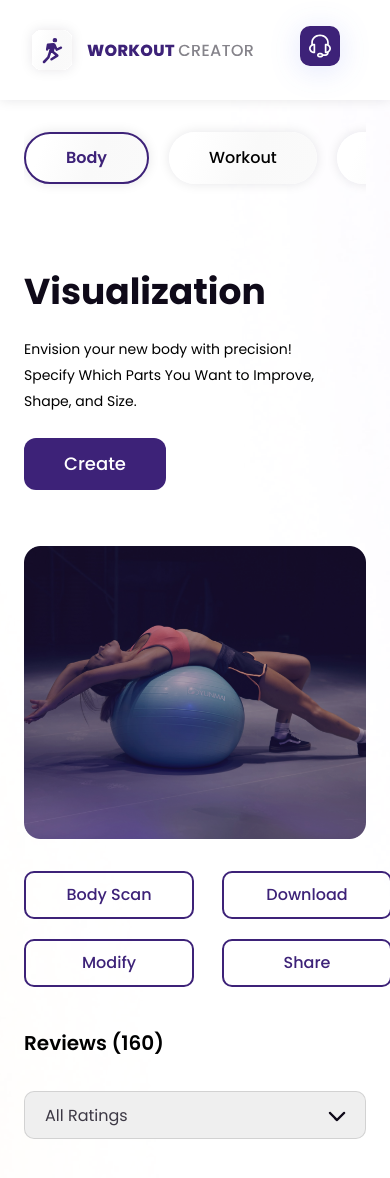
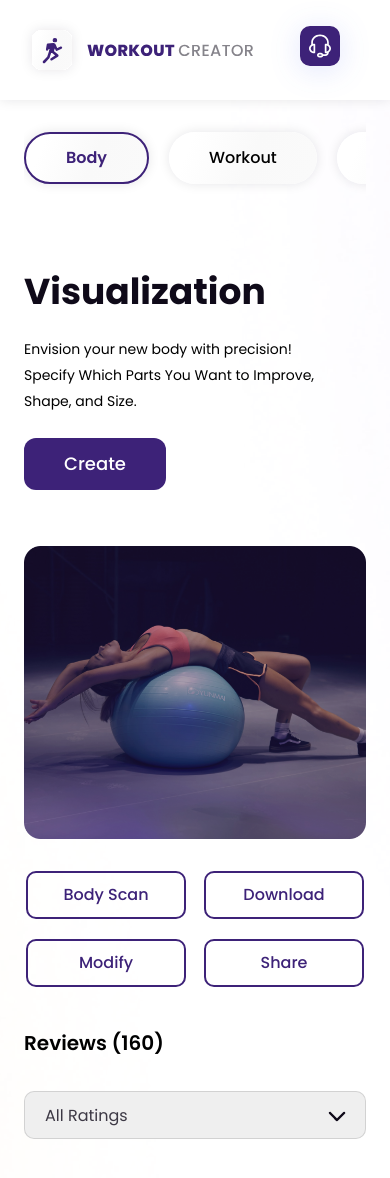
Before and after one commit to imran-farooq7/architectus, a Next.js app: page / in a window 390 px wide. Shown: the top 1178 px of the page. Built offline with nearby package versions, Linux system fonts and the light colour scheme.

Commit message:
mobile changes for btn group

```diff
--- a/components/shared ui/Button.tsx
+++ b/components/shared ui/Button.tsx
@@ -2,7 +2,7 @@ const Button = ({ text, disabled }: { text: string; disabled?: boolean }) => {
 	return (
 		<button
 			disabled={disabled}
-			className=" md:px-0 w-full min-w-[170px] max-w-44 text-nowrap text-base py-2.5 rounded-[10px] border-[2px] border-[#3D2278] font-medium bg-transparent text-[#3D2278] disabled:opacity-40"
+			className=" md:px-0 w-full min-w-40 max-w-44 text-nowrap text-base py-2.5 rounded-[10px] border-[2px] border-[#3D2278] font-medium bg-transparent text-[#3D2278] disabled:opacity-40"
 		>
 			{text}
 		</button>
--- a/components/shared ui/ButtonsGroup.tsx
+++ b/components/shared ui/ButtonsGroup.tsx
@@ -11,7 +11,7 @@ const ButtonsGroup = ({
 	setOpen?: Dispatch<SetStateAction<boolean>>;
 }) => {
 	return (
-		<div className="flex tabs gap-7 gap-y-4 md:justify-center">
+		<div className="flex tabs gap-4 gap-y-4 justify-evenly md:justify-center">
 			{isWorkout ? (
 				<>
 					<div
```
